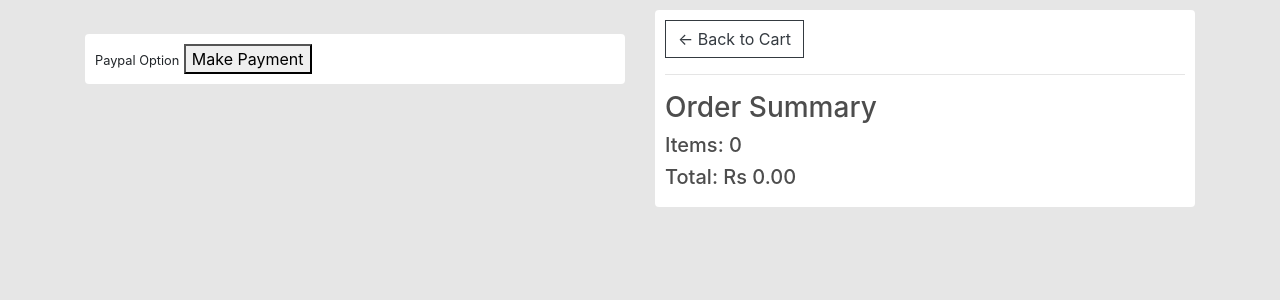
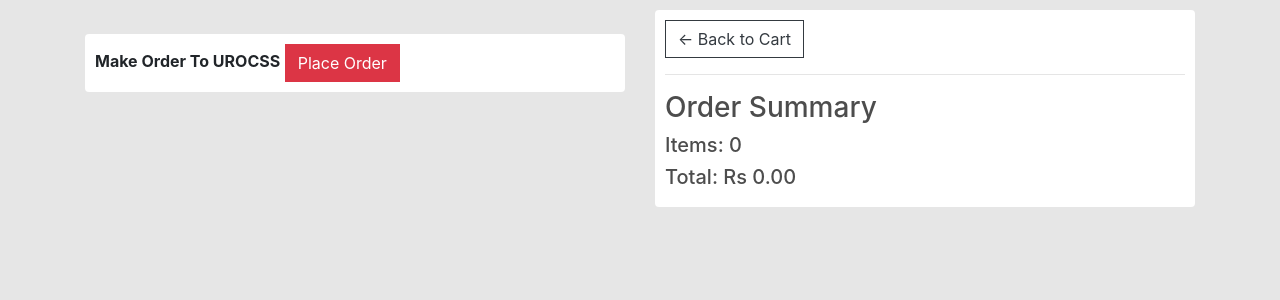
Before and after one commit to SudipAdh/Eccomerce-Django, a Django app: page /checkout in a window 1280 px wide. Shown: the part 57-357 px from the top of the page. Run offline with Django 3.2, Linux system fonts and the light colour scheme; a user stored in the database is signed in; data comes from the database, SQL or seed files in the repository; both versions use the stored data as it was after the commit; some libraries are stand-ins or nearby versions.

Commit message:
Order Button In checkout

```diff
--- a/UROCSS/store/templates/store/Checkout.html
+++ b/UROCSS/store/templates/store/Checkout.html
@@ -57,8 +57,9 @@
         </div>
         <br>
         <div class="box-element hidden" id="payment-info">
-            <small>Paypal Option</small>
-            <button id="make-payment">Make Payment</button>
+            <strong>Make Order To UROCSS</strong>
+
+            <button class="btn btn-danger" id="make-payment">Place Order</button>
 
         </div>
 
@@ -91,8 +92,10 @@
 
 </div>
 <script type="text/javascript">
+
     var shipping = '{{ order.shipping }}'
     var total = '{{order.get_cart_total}}'
+
 
 
 
--- a/UROCSS/store/templates/store/Main.html
+++ b/UROCSS/store/templates/store/Main.html
@@ -11,8 +11,10 @@
     <script src="https://ajax.googleapis.com/ajax/libs/jquery/3.3.1/jquery.min.js"></script>
     <link rel="stylesheet" href="https://use.fontawesome.com/releases/v5.6.1/css/all.css"
         integrity="sha384-gfdkjb5BdAXd+lj+gudLWI+BXq4IuLW5IT+brZEZsLFm++aCMlF1V92rMkPaX4PP" crossorigin="anonymous">
+
     <link rel="stylesheet" type="text/css" href="{% static 'css/main.css' %}">
     <link rel="stylesheet" type="text/css" href="{% static 'css/accounts.css' %}">
+    <link rel="stylesheet" type="text/css" href="{% static 'css/slider.css' %}">
     <link rel="icon" type="image/png" href="{% static 'images/favicon.png' %}" />
     <script type="text/javascript">
         var user = '{{request.user}}'
@@ -83,7 +85,11 @@
                 <div class="collapse navbar-collapse" id="navbarSupportedContent">
                     <ul class="navbar-nav mr-auto">
                         <li class="nav-item active navbar-brand">
+                            {% if request.user.is_authenticated %}
                             Hello, {{request.user}}!
+                            {% else %}
+                            Welcome!
+                            {% endif %}
                         </li>
 
                         <li class=" nav-item active">
@@ -131,8 +137,12 @@
 
         </div>
     </nav>
-    <div class="container" style="width: 100%;">
+
+    <div class="container" style="width:100%;">
         <br>
+        {% block slider %}
+
+        {% endblock %}
         {% block content %}
 
         {% endblock %}
@@ -149,6 +159,7 @@
         integrity="sha384-wfSDF2E50Y2D1uUdj0O3uMBJnjuUD4Ih7YwaYd1iqfktj0Uod8GCExl3Og8ifwB6"
         crossorigin="anonymous"></script>
     <script src="{% static 'js/cart.js' %}"></script>
+    <script src="{% static 'js/slider.js' %}"></script>
     <script type="text/javascript">
 
         document.getElementById("login-form").addEventListener('click', function () {
--- a/UROCSS/store/templates/store/Store.html
+++ b/UROCSS/store/templates/store/Store.html
@@ -1,6 +1,8 @@
 {% extends 'store/Main.html' %}
 {% load static %}
+{% block slider %}
 
+{% endblock %}
 {% block content %}
 <div class="container h-100" id="form-login">
     <div class="d-flex justify-content-center h-100">
```
Also changed, not shown: UROCSS/db.sqlite3, UROCSS/static/css/slider.css (added), UROCSS/static/js/slider.js (added).
